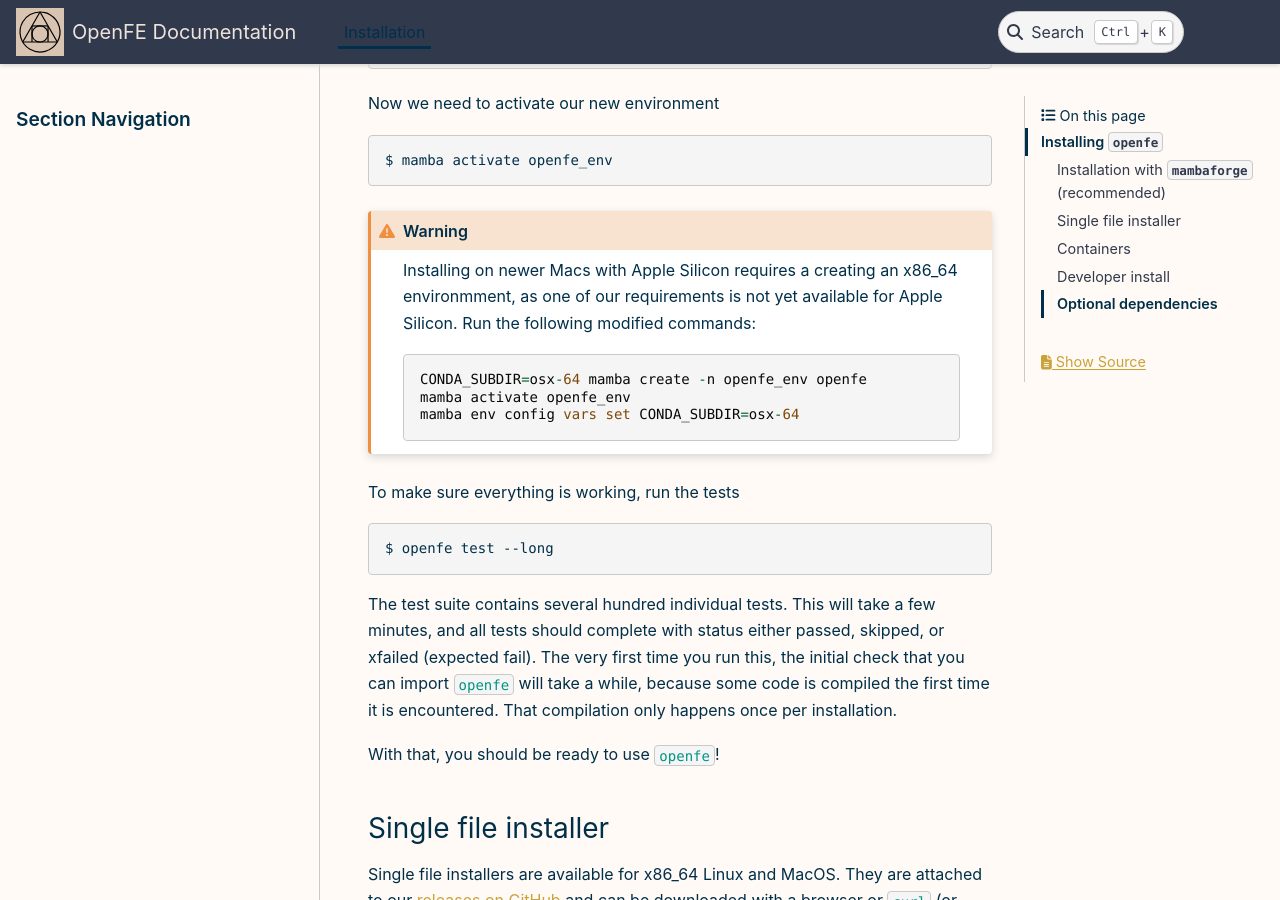
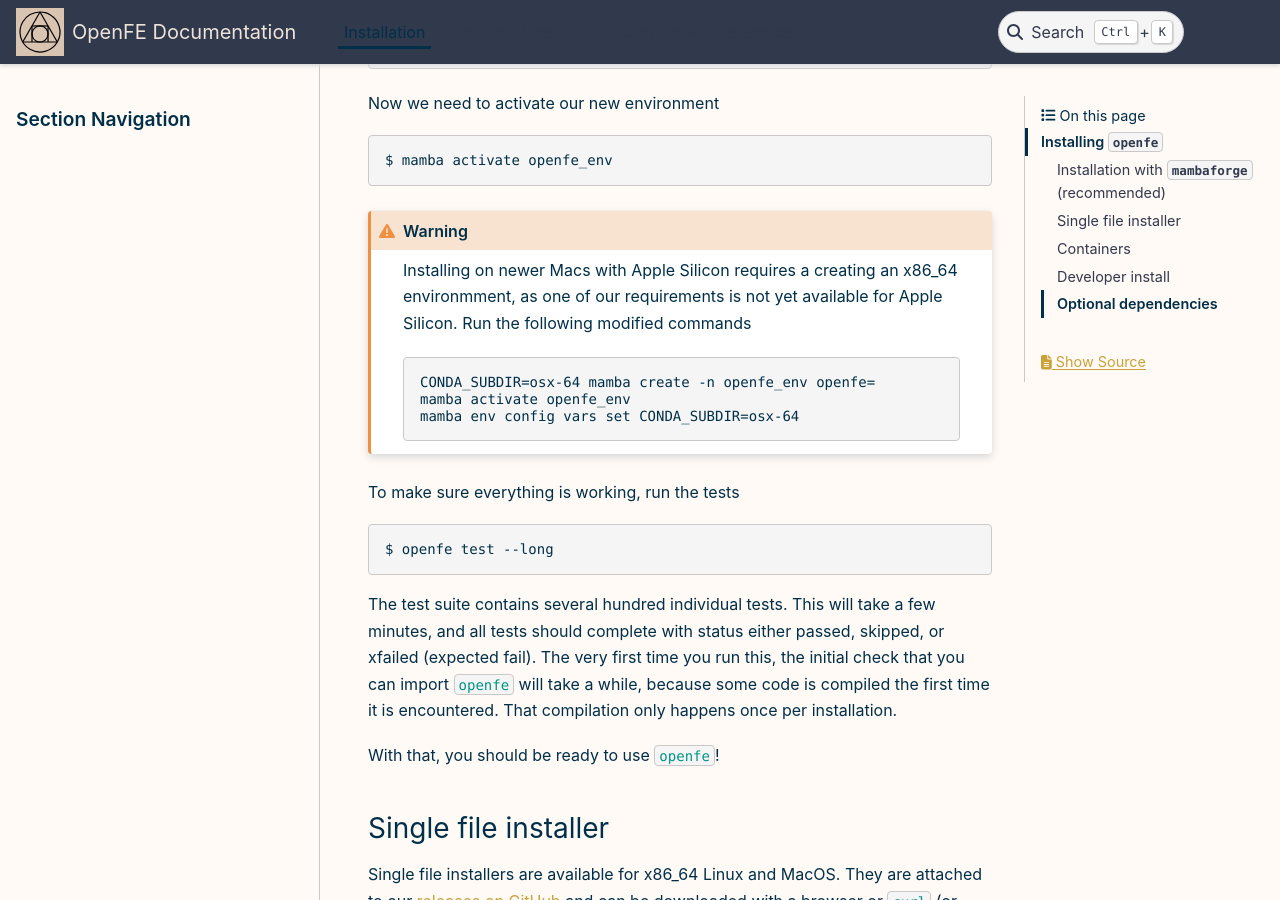
Before and after one commit to OpenFreeEnergy/openfe, a Sphinx documentation site: the page built from docs/installation.rst, in a window 1280 px wide and 900 px high, scrolled down 1121 px. Built offline with Sphinx 7.4.7 and the PyData theme 0.15.4, drawn with Linux system fonts in a browser that asks for light colours; the version number could not be read and is left out; part of the change alters nothing that is shown.

```diff
--- a/docs/installation.rst
+++ b/docs/installation.rst
@@ -111,9 +111,11 @@ Now we need to activate our new environment ::
 
    Installing on newer Macs with Apple Silicon requires a creating an x86_64
    environmment, as one of our requirements is not yet available for Apple
-   Silicon. Run the following modified commands::
+   Silicon. Run the following modified commands
 
-      CONDA_SUBDIR=osx-64 mamba create -n openfe_env openfe
+   .. parsed-literal::
+
+      CONDA_SUBDIR=osx-64 mamba create -n openfe_env openfe=\ |version|
       mamba activate openfe_env
       mamba env config vars set CONDA_SUBDIR=osx-64
 
```
